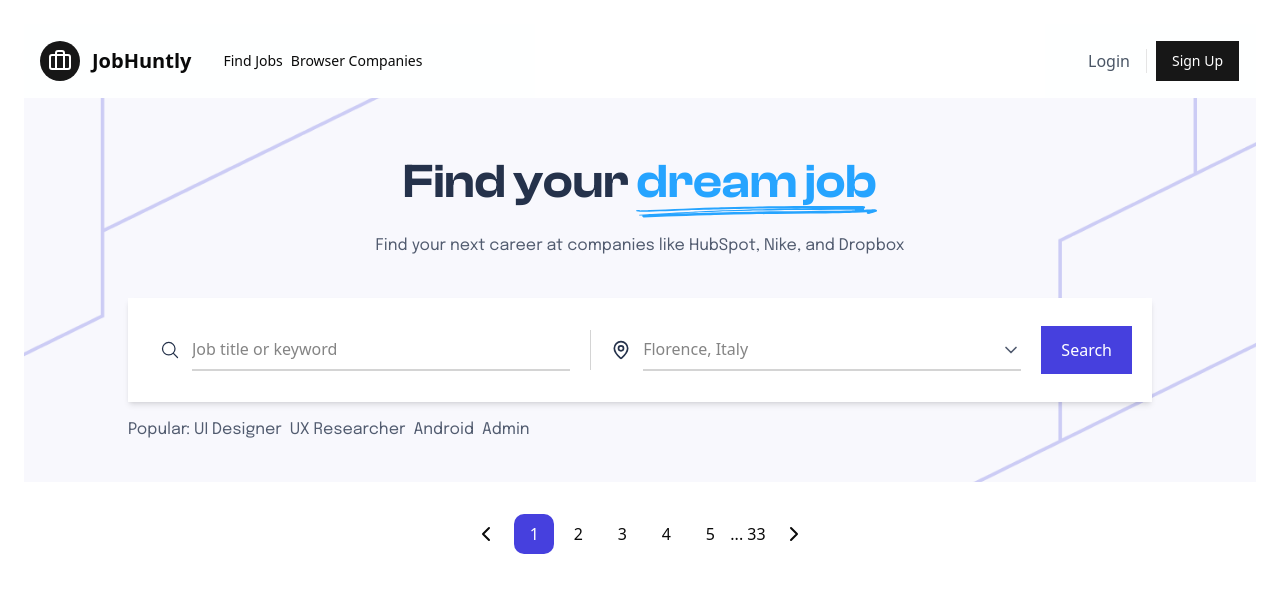
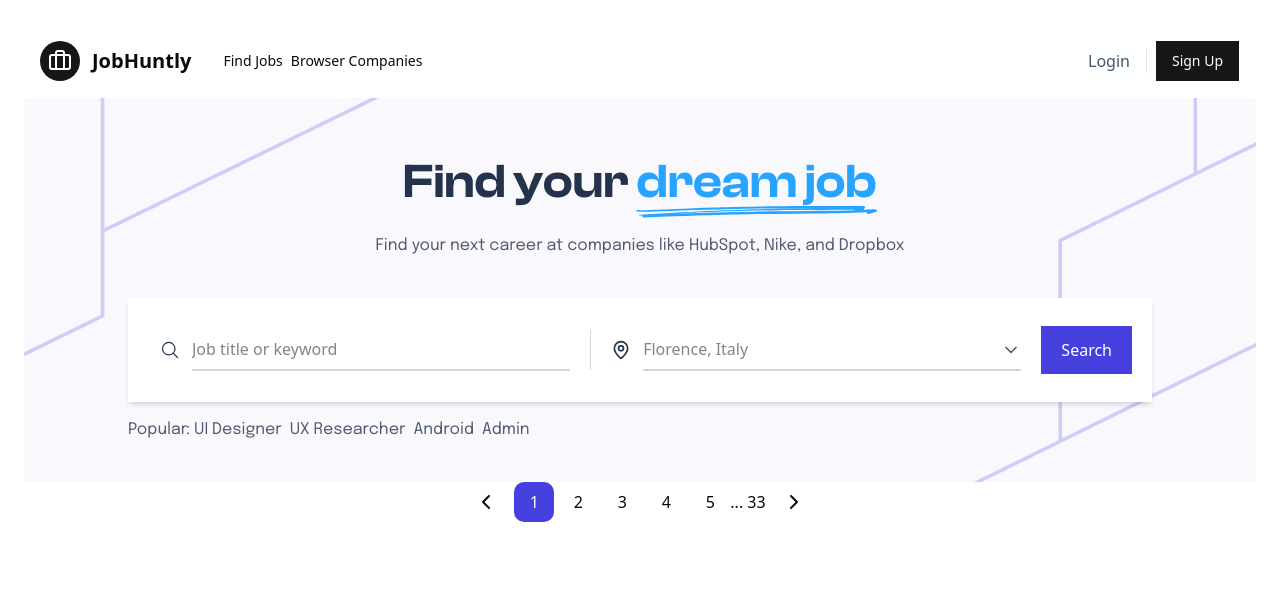
Before and after one commit to SKB-TECH/hr-app, a Next.js app: page /about in a window 1280 px wide. Shown: the top 592 px of the page. Built offline with nearby package versions, Linux system fonts and the light colour scheme.

Commit message:
commited jobs page

```diff
--- a/app/[locale]/(pages)/jobs/HeroSection/ReusableHeroSection.tsx
+++ b/app/[locale]/(pages)/jobs/HeroSection/ReusableHeroSection.tsx
@@ -22,7 +22,7 @@ const ReusableHeroSection = ({
   popularTags,
 }: HeroSectionProps) => {
   return (
-    <section className="relative h-96 w-full">
+    <section className="relative h-auto w-full">
       {/* Background Image */}
       <Image
         fill
@@ -91,7 +91,7 @@ const ReusableHeroSection = ({
   </button>
 </div>
             {popularTags && popularTags.length > 0 && (
-              <p className="mt-4 text-[16px] text-neutral-80 font-epilogue">
+              <p className="mt-4 text-[16px] text-neutral-80 font-epilogue pb-10">
                 Popular:{" "}
                 {popularTags.map((tag, index) => (
                   <span key={index} className="inline-block mr-2">
--- a/app/[locale]/(pages)/jobs/ReusablePagination/PaginationWrapper.tsx
+++ b/app/[locale]/(pages)/jobs/ReusablePagination/PaginationWrapper.tsx
@@ -8,7 +8,7 @@ export default function PaginationWrapper() {
   const [currentPage, setCurrentPage] = useState(1);
 
   return (
-    <div className="flex flex-col md:flex-row items-center justify-center mt-8">
+    <div className="flex flex-col md:flex-row items-center justify-center ">
       <Pagination
         currentPage={currentPage}
         totalPages={5}
```
Also changed, not shown: app/[locale]/(pages)/jobs/ReusablePagination/ReusablePagination.tsx (+3 -4 lines).
